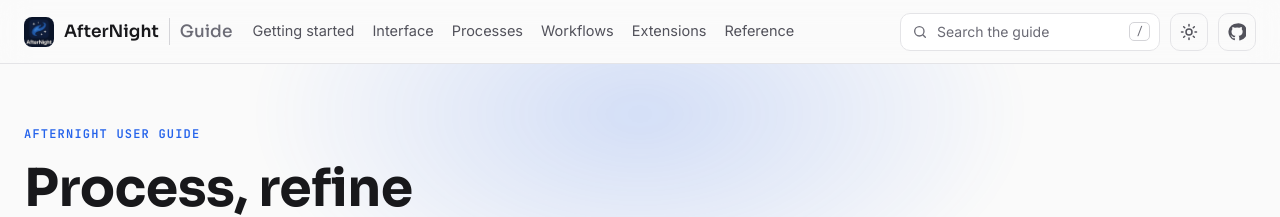
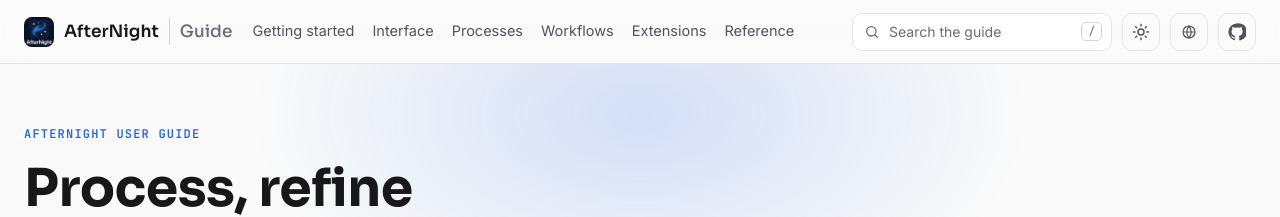
Before and after one commit to emruiz81/afternight, an MkDocs documentation site: the page built from docs/user-guide/docs/en/index.md, in a window 1280 px wide and 1400 px high. Shown: the top 217 px of the window. Built offline with MkDocs 1.6.1, drawn with Linux system fonts in a browser that asks for light colours.

Commit message:
Guide and README: link the project's website
Neither the README nor the user guide linked afternightastro.org.

The README's link row now starts with the website, and its
Documentation section names it first.

The guide states the address once, as extra.website_url in mkdocs.yml,
and every page links it three times: a button labelled with the address
in the header beside the repository link, an "AfterNight website" entry
in the drawer after the section links, and a link in the footer before
"Report a documentation issue". Between 1024 and 1300 px, while the
section links share the header, the button is its globe alone so the
search box keeps its width; below 820 px the header hides it as it hides
the repository link, and the drawer and footer carry the link.

```diff
--- a/docs/user-guide/mkdocs.yml
+++ b/docs/user-guide/mkdocs.yml
@@ -51,6 +51,8 @@ extra_css: []
 extra_javascript: []
 
 extra:
+  # The project's website, linked from the header, the drawer and the footer of every page.
+  website_url: https://afternightastro.org/
   # The runtimes, which a page loads only when its content has an element of the class (hooks/guide_hooks.py).
   # Mermaid is 1 MB to download and 3.5 MB to compile, and few pages have a diagram; MathJax is 0.3 MB and 1 MB, and
   # many pages have no equation. Both are vendored, so a copy opened from disk needs no network.
--- a/docs/user-guide/theme/assets/guide/css/layout.css
+++ b/docs/user-guide/theme/assets/guide/css/layout.css
@@ -32,6 +32,21 @@
 .header-links a:hover { color: var(--text); }
 .header-links a[aria-current] { color: var(--text); border-bottom-color: var(--accent); }
 .header-tools { margin-left: auto; display: flex; align-items: center; gap: 10px; min-width: 0; }
+.site-link {
+    display: flex;
+    align-items: center;
+    gap: 6px;
+    flex: none;
+    height: 38px;
+    padding: 0 12px;
+    border: 1px solid var(--border);
+    border-radius: 10px;
+    color: var(--text-2);
+    font-size: 14px;
+    white-space: nowrap;
+}
+.site-link:hover { color: var(--text); border-color: var(--border-strong); }
+.site-link svg { width: 16px; height: 16px; fill: none; stroke: currentColor; stroke-width: 1.8; }
 .menu-btn { display: none; }
 .theme-btn .icon-sun { display: none; }
 :root[data-theme="light"] .theme-btn .icon-sun { display: block; }
@@ -344,6 +359,12 @@
     .side-toc { display: none; }
 }
 
+/* While the section links share the header, the website link is the globe alone; its label returns with the drawer. */
+@media (min-width: 1024px) and (max-width: 1300px) {
+    .site-link { width: 38px; padding: 0; justify-content: center; }
+    .site-link span { display: none; }
+}
+
 @media (max-width: 1180px) {
     .brand-docs { display: none; }
     .header-row { gap: 16px; }
@@ -390,7 +411,7 @@
     .search { flex: 1; }
     .search input { width: 100%; }
     .search-results { position: fixed; top: calc(var(--nav-h) + 6px); left: 12px; right: 12px; width: auto; }
-    .repo-link { display: none; }
+    .repo-link, .site-link { display: none; }
     .stepper-row { grid-template-columns: minmax(0, 1fr); gap: 10px; padding-top: 16px; }
     .stp { grid-template-columns: repeat(4, minmax(0, 1fr)); gap: 12px 6px; }
     .stp::before, .stepper-here .stp > li.cur::after { display: none; }
--- a/docs/user-guide/theme/partials/footer.html
+++ b/docs/user-guide/theme/partials/footer.html
@@ -1,11 +1,15 @@
-{#- The version the guide was built for (AFTERNIGHT_GUIDE_VERSION, set by a release), the copyright and licence, and
-    the form for reporting a problem with the page. -#}
+{#- The version the guide was built for (AFTERNIGHT_GUIDE_VERSION, set by a release), the copyright and licence, the
+    project's website and the form for reporting a problem with the page. -#}
 {%- set issue_title = 'Guide: ' ~ (gp.title if gp else 'page not found') -%}
 <footer class="site-footer">
   <div class="wrap footer-row">
     <p>AfterNight {{ guide.version if guide.version else 'development build' }} user guide &middot; {{ config.copyright|safe }} &middot; GPL-3.0-or-later</p>
-    {%- if config.repo_url %}
-    <p><a href="{{ config.repo_url }}/issues/new?template=documentation.yml&amp;title={{ issue_title|urlencode }}">Report a documentation issue</a></p>
+    {%- if config.extra.website_url or config.repo_url %}
+    <p>
+      {%- if config.extra.website_url %}<a href="{{ config.extra.website_url }}">AfterNight website</a>{% endif %}
+      {%- if config.extra.website_url and config.repo_url %} &middot; {% endif %}
+      {%- if config.repo_url %}<a href="{{ config.repo_url }}/issues/new?template=documentation.yml&amp;title={{ issue_title|urlencode }}">Report a documentation issue</a>{% endif -%}
+    </p>
     {%- endif %}
   </div>
 </footer>
--- a/docs/user-guide/theme/partials/header.html
+++ b/docs/user-guide/theme/partials/header.html
@@ -1,4 +1,4 @@
-{#- The sticky header: the mark, the guide's six sections, the search box, the theme toggle and the repository link.
+{#- The sticky header: the mark, the guide's six sections, the search box, the theme toggle, the website link and the repository link.
     Below 1024 px the sections move behind the menu button, which opens the left navigation as a drawer. -#}
 <header class="site-header">
   <div class="wrap header-row">
@@ -21,6 +21,13 @@
         <svg class="icon-moon" viewBox="0 0 24 24" aria-hidden="true"><path d="M21 12.8A9 9 0 1 1 11.2 3a7 7 0 0 0 9.8 9.8z"/></svg>
         <svg class="icon-sun" viewBox="0 0 24 24" aria-hidden="true"><circle cx="12" cy="12" r="4"/><path d="M12 2v2m0 16v2M2 12h2m16 0h2M4.9 4.9l1.4 1.4m11.4 11.4 1.4 1.4M4.9 19.1l1.4-1.4M17.7 6.3l1.4-1.4"/></svg>
       </button>
+      {%- if config.extra.website_url %}
+      <a class="site-link" href="{{ config.extra.website_url }}" title="The AfterNight website"
+         aria-label="afternightastro.org, the AfterNight website">
+        <svg viewBox="0 0 24 24" aria-hidden="true"><circle cx="12" cy="12" r="9"/><path d="M3 12h18M12 3a14 14 0 0 1 0 18M12 3a14 14 0 0 0 0 18"/></svg>
+        <span>afternightastro.org</span>
+      </a>
+      {%- endif %}
       {%- if config.repo_url %}
       <a class="icon-btn repo-link" href="{{ config.repo_url }}" aria-label="AfterNight on GitHub">
         <svg viewBox="0 0 24 24" aria-hidden="true" class="filled"><path d="M12 .5A11.5 11.5 0 0 0 8.4 22.9c.6.1.8-.3.8-.6v-2c-3.2.7-3.9-1.4-3.9-1.4-.5-1.3-1.3-1.7-1.3-1.7-1-.7.1-.7.1-.7 1.2.1 1.8 1.2 1.8 1.2 1 1.8 2.7 1.3 3.4 1 .1-.8.4-1.3.7-1.6-2.6-.3-5.3-1.3-5.3-5.7 0-1.3.5-2.3 1.2-3.1-.1-.3-.5-1.5.1-3.1 0 0 1-.3 3.2 1.2a11 11 0 0 1 5.8 0c2.2-1.5 3.2-1.2 3.2-1.2.6 1.6.2 2.8.1 3.1.8.8 1.2 1.8 1.2 3.1 0 4.4-2.7 5.4-5.3 5.7.4.4.8 1.1.8 2.2v3.3c0 .3.2.7.8.6A11.5 11.5 0 0 0 12 .5z"/></svg>
--- a/docs/user-guide/theme/partials/nav-left.html
+++ b/docs/user-guide/theme/partials/nav-left.html
@@ -8,6 +8,9 @@
       {%- for section in guide.header %}
       <li><a href="{{ section.url|url }}"{% if gp and gp.section == section.title %} aria-current="true"{% endif %}>{{ section.label }}</a></li>
       {%- endfor %}
+      {%- if config.extra.website_url %}
+      <li><a href="{{ config.extra.website_url }}">AfterNight website</a></li>
+      {%- endif %}
     </ul>
   </nav>
   {%- if gp and gp.kind == 'process' %}
```
Also changed, not shown: README.md.
